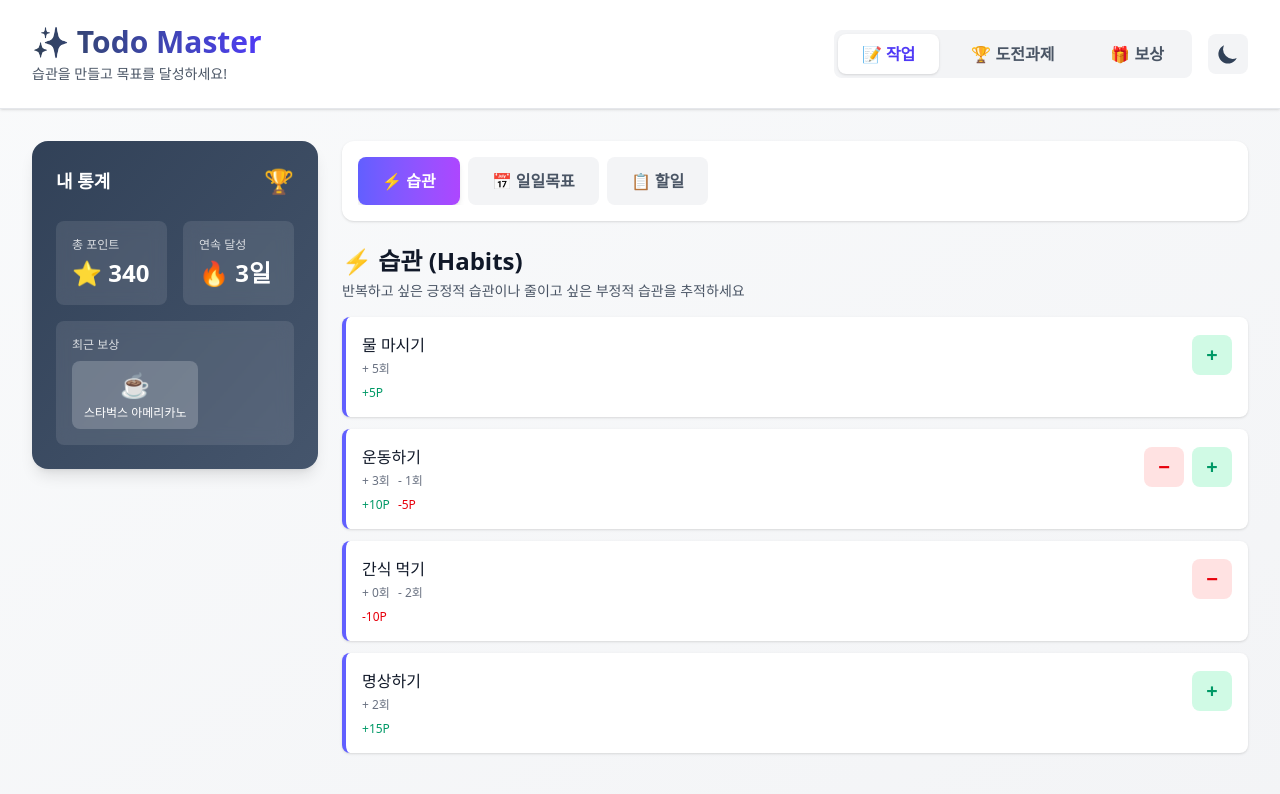
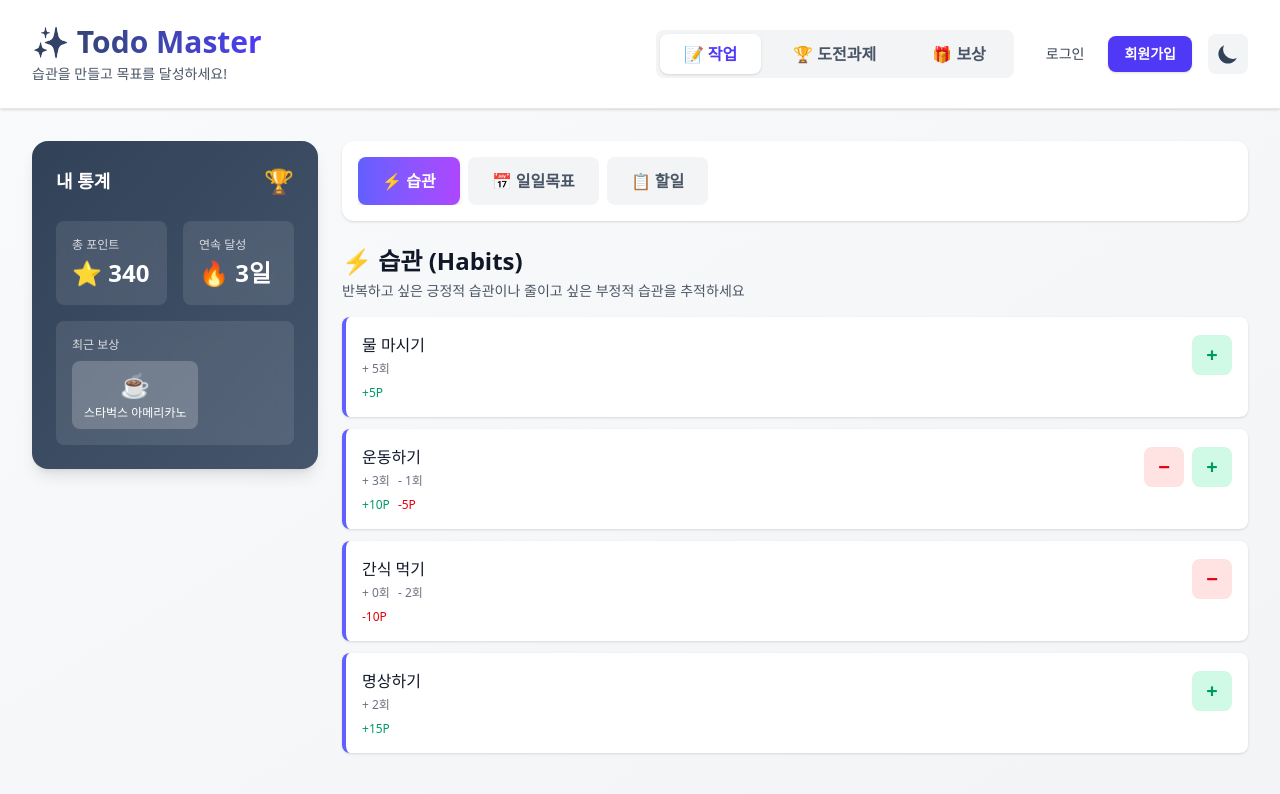
Before and after one commit to Librariann/todo-list, a Next.js app: page / in a window 1280 px wide. Shown: the top 794 px of the page. Built offline with nearby package versions, Linux system fonts and the light colour scheme.

Commit message:
add login and signup navigation buttons to header

```diff
--- a/app/page.tsx
+++ b/app/page.tsx
@@ -1,6 +1,7 @@
 'use client';
 
 import { useState, useMemo } from 'react';
+import Link from 'next/link';
 import HabitCard from './components/HabitCard';
 import DailyCard from './components/DailyCard';
 import SimpleTodoCard from './components/SimpleTodoCard';
@@ -185,7 +186,7 @@ export default function Home() {
               </p>
             </div>
 
-            {/* 메인 탭 & 테마 토글 */}
+            {/* 메인 탭 & 로그인/회원가입 & 테마 토글 */}
             <div className="flex items-center gap-4">
               <div className="flex gap-2 bg-gray-100 dark:bg-gray-700 p-1 rounded-lg">
                 <button
@@ -219,6 +220,21 @@ export default function Home() {
                   🎁 보상
                 </button>
               </div>
+
+              {/* 로그인/회원가입 버튼 */}
+              <div className="flex gap-2">
+                <Link href="/login">
+                  <button className="px-4 py-2 text-sm font-medium text-gray-700 dark:text-gray-300 hover:text-indigo-600 dark:hover:text-indigo-400 transition-colors">
+                    로그인
+                  </button>
+                </Link>
+                <Link href="/signup">
+                  <button className="px-4 py-2 text-sm font-semibold bg-indigo-600 text-white rounded-lg hover:bg-indigo-700 transition-all shadow-sm hover:shadow-md active:scale-95">
+                    회원가입
+                  </button>
+                </Link>
+              </div>
+
               <ThemeToggleStandalone />
             </div>
           </div>
```
